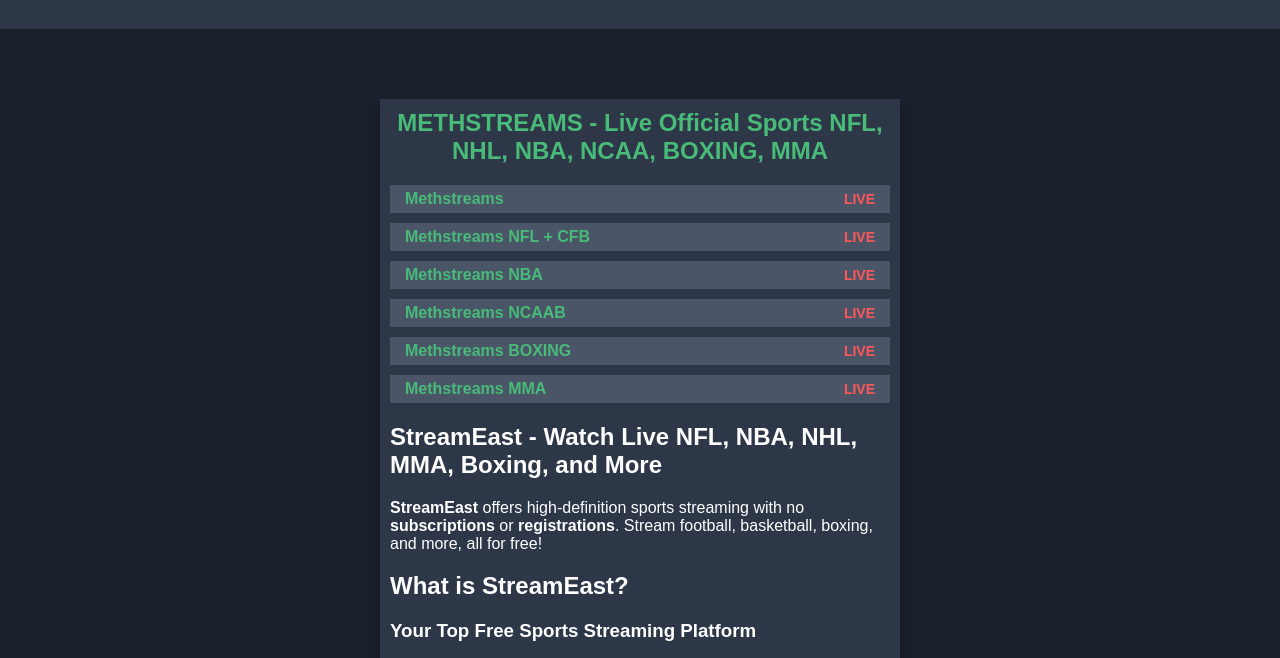
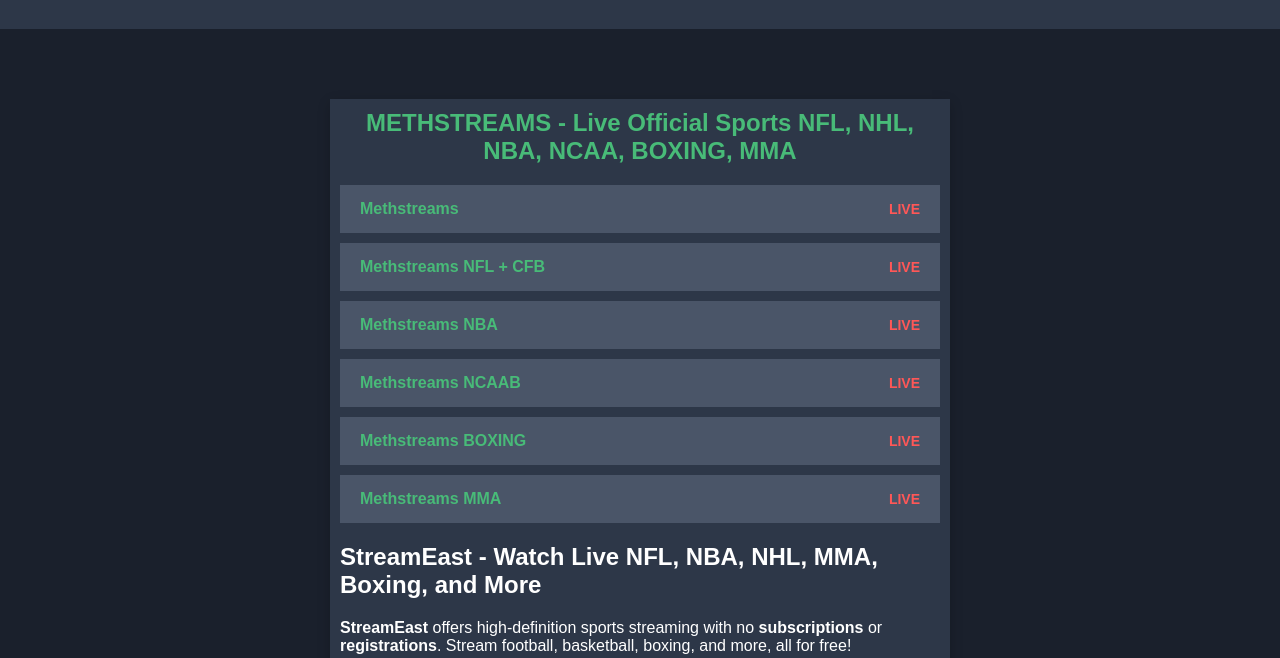
Before and after one commit to v7east/coco, a plain HTML site: page index.html in a window 1280 px wide. Shown: the part 113-771 px from the top of the page. Drawn offline with Linux system fonts and the light colour scheme.

Commit message:
index.html

```diff
--- a/index.html
+++ b/index.html
@@ -48,7 +48,7 @@
       padding: 10px;
       border-radius: 0; /* Sharp corners */
       box-shadow: 0px 4px 12px rgba(0, 0, 0, 0.2);
-      max-width: 500px; /* Reduced width */
+      max-width: 600px; /* Reduced width */
       width: 100%;
       margin: 0 auto;
     }
@@ -63,7 +63,7 @@
 
     .stream-box {
       background-color: #4a5568;
-      padding: 5px 15px;
+      padding: 15px 20px; /* Increased height */
       border-radius: 0; /* Sharp corners for stream boxes */
       display: flex;
       justify-content: space-between;
@@ -72,7 +72,7 @@
       text-align: center;
       transition: all 0.3s ease-in-out;
       cursor: pointer;
-      max-width: 500px; /* Further reduced width */
+      max-width: 700px; /* Increased width */
       text-decoration: none; /* Remove underline */
       border: none; /* Ensure no borders */
     }
@@ -155,6 +155,8 @@
           <div class="stream-right">LIVE</div>
         </a>
       </div>
+
+
 
 
 
```
